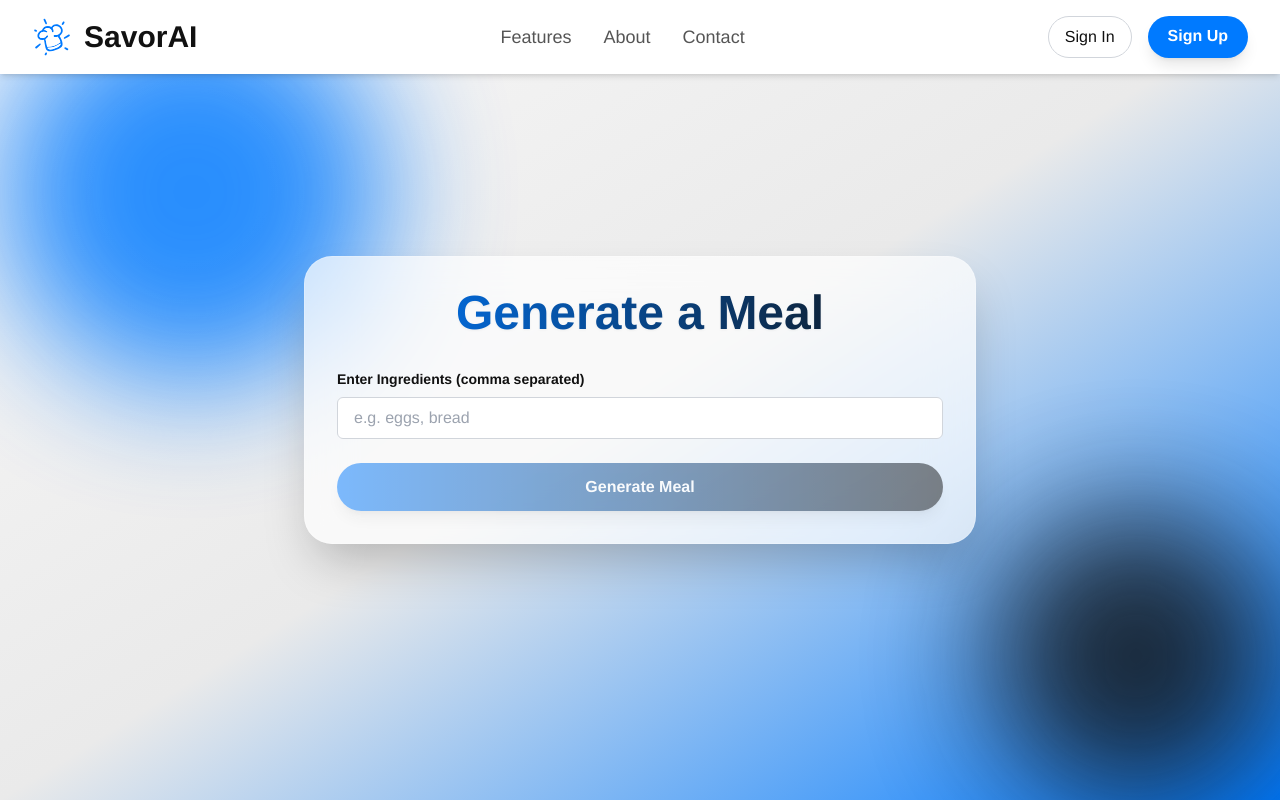
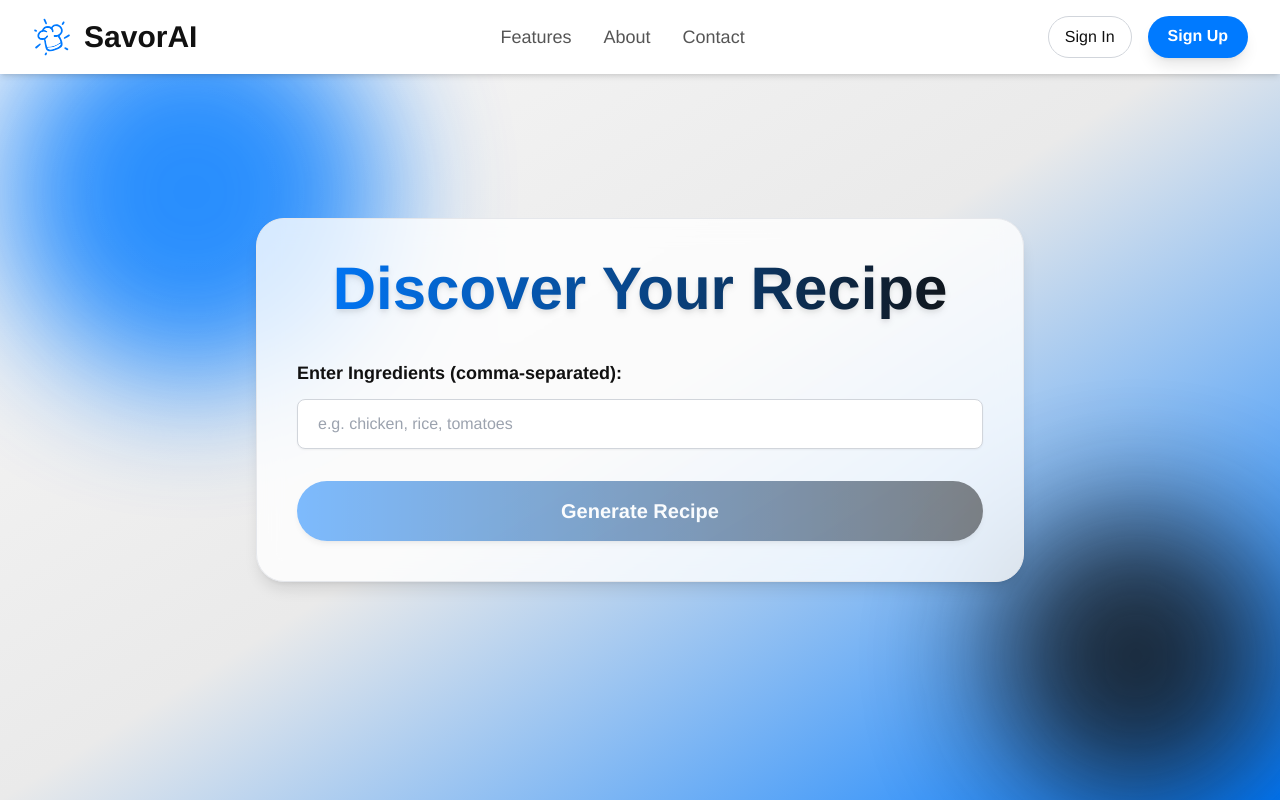
Before and after one commit to Dachev1/FE-savorAI, a React (Vite) app in the folder frontend/: page /features in a window 1280 px wide. Shown: the top 800 px of the page. Built offline with nearby package versions, Linux system fonts and the light colour scheme; the HTML template or start-up script is replaced by a standard one.

Commit message:
Increased the max tokens

```diff
--- a/frontend/src/pages/Features.tsx
+++ b/frontend/src/pages/Features.tsx
@@ -49,7 +49,6 @@ const Features: React.FC = () => {
       className="relative flex flex-col min-h-screen bg-gradient-to-br from-light via-softGray to-accent overflow-hidden"
       data-aos="fade-in"
     >
-      {/* Subtle floating accent blobs */}
       <div
         className="absolute top-0 left-0 w-96 h-96 rounded-full bg-accent opacity-20 blur-3xl animate-pulse -z-10"
         data-aos="zoom-in"
@@ -62,80 +61,75 @@ const Features: React.FC = () => {
 
       <div className="flex-grow flex items-center justify-center px-6 sm:px-8 lg:px-12 py-20">
         <div
-          className="w-full max-w-2xl bg-white/70 backdrop-blur-xl rounded-3xl shadow-2xl p-8
-                     border border-white/20 overflow-hidden
-                     transform hover:-translate-y-1 transition-all duration-500
-                     hover:shadow-[0_15px_40px_rgba(0,0,0,0.2)]"
+          className="w-full max-w-3xl bg-white/80 backdrop-blur-md rounded-3xl shadow-lg p-10
+                     border border-gray-200 transition-transform duration-500 hover:-translate-y-2 hover:shadow-2xl"
           data-aos="fade-up"
         >
           <h1
-            className="text-4xl sm:text-5xl font-extrabold text-transparent bg-clip-text
-                       bg-gradient-to-r from-accent to-dark text-center mb-8 drop-shadow-sm"
+            className="text-5xl sm:text-6xl font-extrabold text-transparent bg-clip-text
+                       bg-gradient-to-r from-accent to-dark text-center mb-10 drop-shadow-md"
           >
-            Generate a Meal
+            Discover Your Recipe
           </h1>
 
-          <form onSubmit={handleSubmit} className="space-y-6">
+          <form onSubmit={handleSubmit} className="space-y-8">
             <div>
               <label
                 htmlFor="ingredients"
-                className="block mb-2 text-sm font-semibold text-dark"
+                className="block mb-3 text-lg font-semibold text-dark"
               >
-                Enter Ingredients (comma separated)
+                Enter Ingredients (comma-separated):
               </label>
               <input
                 id="ingredients"
                 type="text"
-                placeholder="e.g. eggs, bread"
+                placeholder="e.g. chicken, rice, tomatoes"
                 value={ingredients}
                 onChange={(e) => setIngredients(e.target.value)}
-                className="w-full rounded-md border border-gray-300 px-4 py-2 text-dark
-                           focus:outline-none focus:ring-2 focus:ring-accent
-                           focus:border-transparent transition-all
-                           placeholder:text-gray-400"
+                className="w-full rounded-lg border border-gray-300 px-5 py-3 text-dark
+                           focus:outline-none focus:ring-4 focus:ring-accent
+                           transition-all placeholder:text-gray-400 shadow-sm"
               />
             </div>
 
             <button
               type="submit"
               disabled={!ingredients.trim() || loading}
-              className="w-full py-3 rounded-full bg-gradient-to-r from-accent to-dark
-                         text-white font-bold shadow-lg
+              className="w-full py-4 rounded-full bg-gradient-to-r from-accent to-dark
+                         text-white font-bold text-xl shadow-md
                          transition-transform duration-300 hover:scale-105
-                         focus:outline-none focus:ring-2 focus:ring-dark
-                         disabled:opacity-50"
+                         focus:outline-none focus:ring-4 focus:ring-dark
+                         disabled:opacity-50 disabled:cursor-not-allowed"
             >
-              {loading ? "Generating..." : "Generate Meal"}
+              {loading ? "Generating..." : "Generate Recipe"}
             </button>
           </form>
 
           {error && (
-            <p className="text-red-600 font-semibold text-center mt-6">{error}</p>
+            <p className="text-red-500 font-semibold text-center mt-6">{error}</p>
           )}
 
           {recipe && (
             <div
-              className="mt-10 p-6 bg-white rounded-xl shadow-md transition-transform
-                         duration-300 hover:scale-[1.02] hover:shadow-lg
-                         border border-gray-100"
+              className="mt-10 bg-white rounded-2xl shadow-lg p-8 transition-transform
+                         duration-300 hover:scale-[1.02] border border-gray-100"
               data-aos="fade-up"
             >
-              <h2 className="text-3xl font-bold text-accent mb-4 text-center">
+              <h2 className="text-4xl font-bold text-accent mb-6 text-center">
                 {recipe.mealName}
               </h2>
-              <div className="relative overflow-hidden rounded-xl mb-4">
+              <div className="relative overflow-hidden rounded-xl mb-6">
                 <img
                   src={recipe.image}
                   alt={recipe.mealName}
                   className="w-full h-auto object-cover
-                             transform hover:scale-110 transition-transform duration-500"
+                             transform hover:scale-105 transition-transform duration-500"
                 />
               </div>
-              <p className="text-dark leading-relaxed mb-2">
-                <strong>Ingredients Used:</strong>{" "}
-                {recipe.ingredientsUsed.join(", ")}
+              <p className="text-lg text-dark leading-relaxed mb-4">
+                <strong>Ingredients Used:</strong> {recipe.ingredientsUsed.join(", ")}
               </p>
-              <p className="text-dark/90 leading-relaxed whitespace-pre-wrap">
+              <p className="text-dark/90 leading-relaxed text-md whitespace-pre-wrap">
                 {recipe.recipeDetails}
               </p>
             </div>
```
Also changed, not shown: 2 other files (tests, documents, lock files or other folders).
